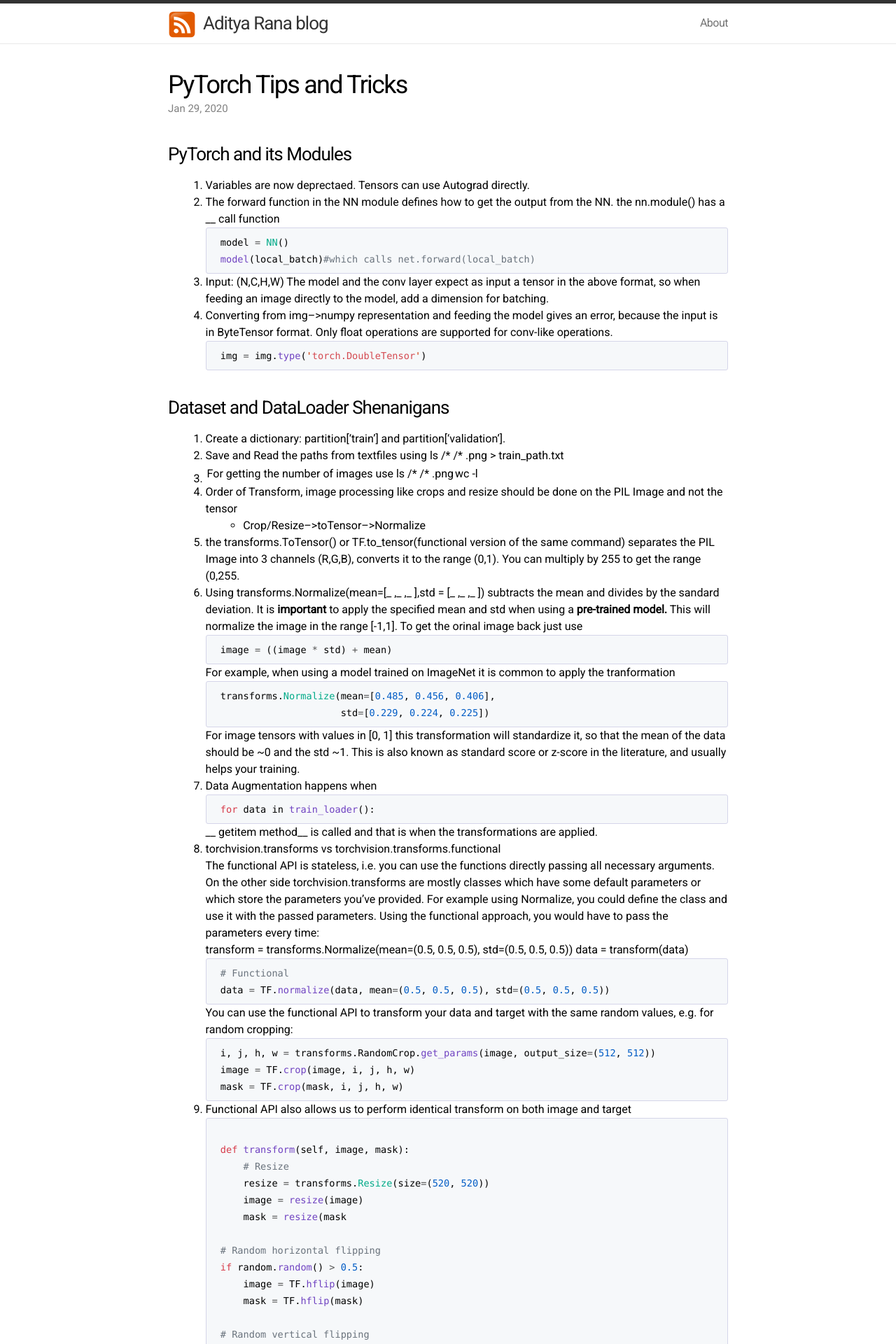
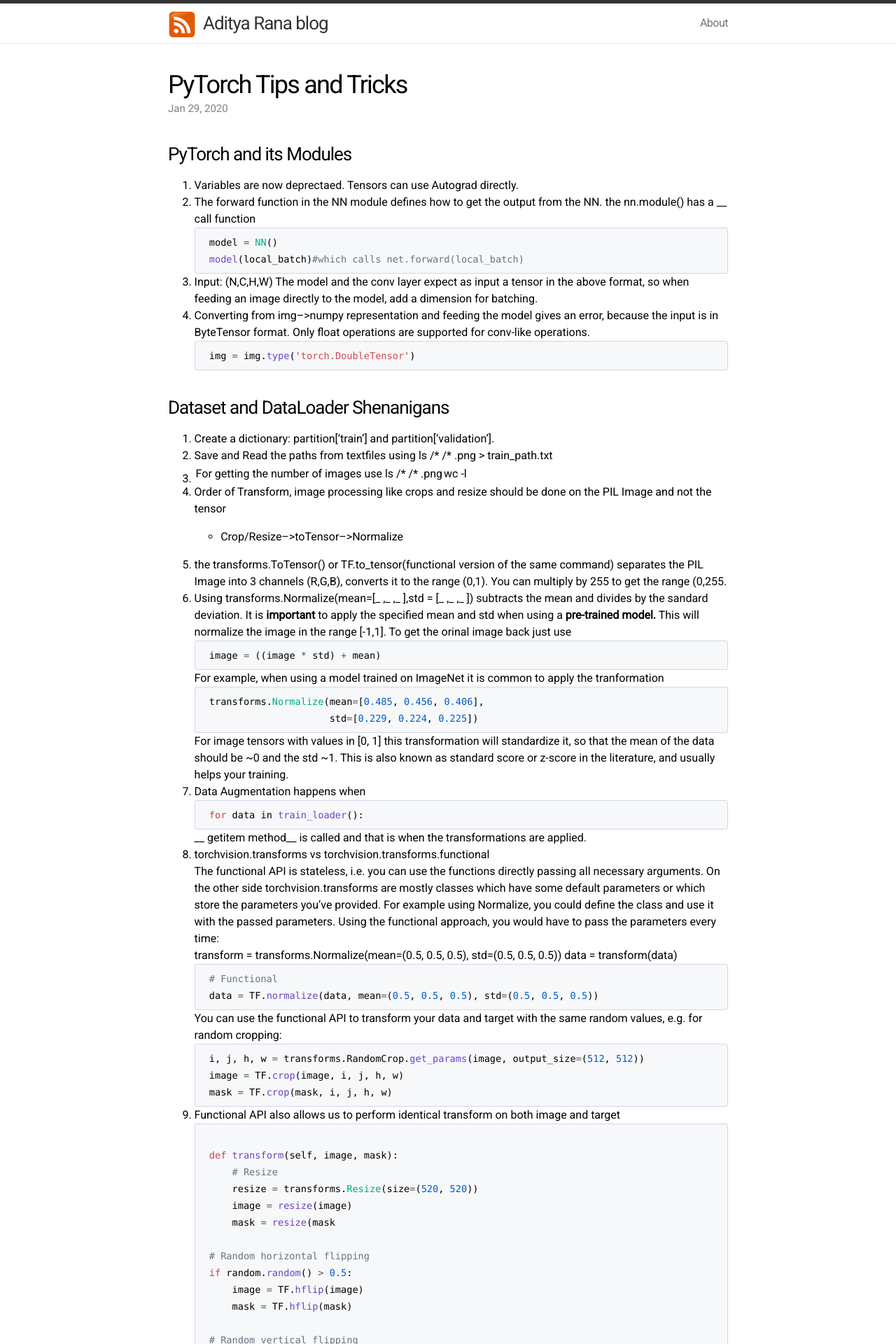
Before and after one commit to adityassrana/old_blog_template, a Jekyll site: the page built from _posts/2020-01-29-PyTorch-Tips.md, in a window 1280 px wide. Shown: the top 1920 px of the page at 70% size. Built offline with Jekyll 4.4.1, drawn with Linux system fonts in a browser that asks for light colours.

Commit message:
fix line spacing in lists

```diff
--- a/css/main.css
+++ b/css/main.css
@@ -223,7 +223,12 @@ a:visited { color: #205caa; }
 
 .post-content ul,
 
-.post-content ol { padding-left: 2em; }
+.post-content ol { padding-left: 1em;
+  line-height: 1.5em;
+  margin-bottom: 16px;
+  margin-top: 16px;
+  height: auto;
+}
 
 .post pre,
 
```
